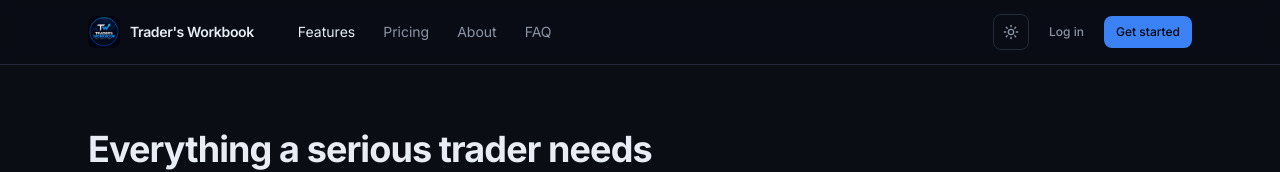
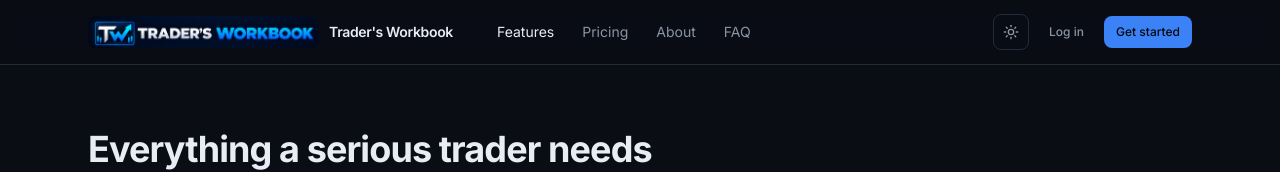
Before and after one commit to parthinnovatehive/traders-workbook-2, a React (Vite) app: page /features in a window 1280 px wide. Shown: the top 172 px of the page. Built offline with nearby package versions, Linux system fonts and the light colour scheme; no server answers.

Commit message:
Update navbar to use light/dark theme logos

```diff
--- a/src/components/layout/Brand.tsx
+++ b/src/components/layout/Brand.tsx
@@ -3,7 +3,8 @@ import { cn } from '@/utils/cn';
 export function Brand({ className, compact = false }: { className?: string; compact?: boolean }) {
   return (
     <div className={cn('flex items-center gap-2.5', className)}>
-      <img src="/logo.jpeg" alt="Trader's Workbook Logo" className="h-8 w-auto rounded-lg object-contain" />
+      <img src="/logo-light.png" alt="Trader's Workbook Logo" className="h-8 w-auto rounded-lg object-contain dark:hidden" />
+      <img src="/logo-dark.png" alt="Trader's Workbook Logo" className="hidden h-8 w-auto rounded-lg object-contain dark:block" />
       {!compact && (
         <span className="text-sm font-semibold tracking-tight text-text">Trader&apos;s Workbook</span>
       )}
```
Also changed, not shown: public/logo-dark.png (added), public/logo-light.png (added).
